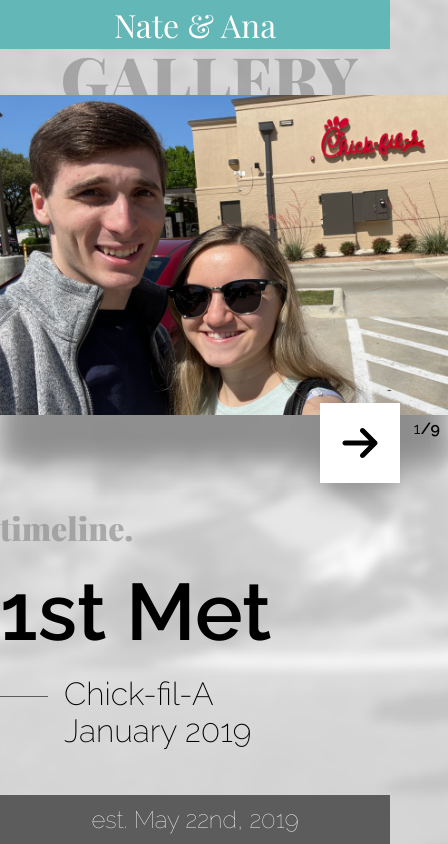
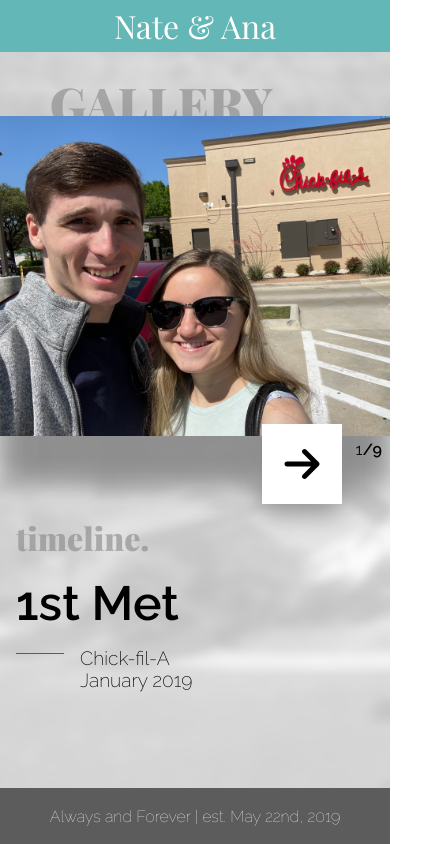
Before and after one commit to ImMythz/Proposition_Website, a React (Create React App) app: page / in a window 390 px wide. Shown: the whole page, 448 px wide, since content can reach past the window. Built offline with nearby package versions, Linux system fonts and the light colour scheme.

Commit message:
finised mobile view and responsive web design

```diff
--- a/src/App.css
+++ b/src/App.css
@@ -1,8 +1,9 @@
 .App {
-  width: 100vw;
+  width: 100%;
   height: 100vh;
   display: flex;
   flex-direction: column;
+  overflow-x: hidden;
 }
 
 .main-content-container {
@@ -11,6 +12,7 @@
   display: flex;
   flex-direction: column;
   align-items: center;
+  min-height: 700px;
 }
 
 .main-content {
@@ -21,10 +23,39 @@
   align-items: center;
   max-width: 1200px;
   min-width: none;
+  min-height: 700px;
 }
 
-@media (max-width: 1100px) {
+@media (max-width: 1150px) {
   .main-content {
     flex-direction: column-reverse;
+    justify-content: flex-end;
+    min-height: 1050px;
+  }
+  .main-content-container {
+    margin-top: 5rem;
   }
 }
+
+@media (max-width: 700px) {
+  .main-content-container {
+    margin-top: 1rem;
+  }
+  .main-content {
+    min-height: 800px;
+  }
+}
+
+@media (max-width: 500px) {
+  .App {
+    overflow-y: hidden;
+  }
+  .main-content {
+    width: 100%;
+    min-width: none;
+    min-height: 720px;
+  }
+  .main-content-container {
+    min-height: 0;
+  }
+}
--- a/src/components/Carousel/style.css
+++ b/src/components/Carousel/style.css
@@ -82,11 +82,17 @@
     margin-right: 0.5rem;
 }
 
+@media (max-width: 1150px) {
+    .carousel-container {
+        margin: 1rem 0 4rem 0;
+    }
+}
 
 @media (max-width: 700px) {
     .carousel-container {
         width: 28rem;
         height: 20rem;
+        margin: 3rem 0;
     }
     .carousel-title {
         right: 20%;
@@ -94,3 +100,16 @@
         font-size: 4rem;
     }
 }
+
+@media (max-width: 500px) {
+    .carousel-container {
+        width: 100%;
+        height: 20rem;
+        margin: 3rem 0 2rem 0;
+    }
+    .carousel-title {
+        right: 30%;
+        top: -45px;
+        font-size: 3rem;
+    }
+}
--- a/src/components/Footer/Footer.js
+++ b/src/components/Footer/Footer.js
@@ -4,7 +4,7 @@ import './style.css';
 export default function Footer(props) {
     return (
         <div className='footer-container'>
-            <a className='footer-title'><span>est.</span> May 22nd, 2019</a>
+            <a className='footer-title'>Always and Forever | <span>est.</span> May 22nd, 2019</a>
         </div>
     );
 }
--- a/src/components/Footer/style.css
+++ b/src/components/Footer/style.css
@@ -14,3 +14,22 @@
     font-weight: 100;
     font-size: 1.5rem;
 }
+
+
+@media (hover: hover) {
+    .footer-container {
+        position: fixed;
+        bottom: 0;
+        z-index: 2;
+    }
+}
+
+@media (max-width: 500px) {
+    .footer-container {
+        position: fixed;
+        bottom: 0;
+    }
+    .footer-title {
+        font-size: 1rem;
+    }
+}
--- a/src/components/InfoSection/style.css
+++ b/src/components/InfoSection/style.css
@@ -59,9 +59,11 @@
     width: 100%;
 }
 
-@media (max-width: 1100px) {
+@media (max-width: 1150px) {
     .info-container {
       width: 40rem;
+      margin: 0;
+      margin: 3rem auto;
     }
 }
 
@@ -70,3 +72,17 @@
       width: 28rem;
     }
 }
+
+@media (max-width: 500px) {
+    .info-container {
+      width: 100%;
+      margin-bottom: 1.55rem;
+      padding: 0 1rem;
+    }
+    .info-title {
+        font-size: 3rem;
+    }
+    .info-text {
+        font-size: 1.2rem;
+    }
+}
--- a/src/index.css
+++ b/src/index.css
@@ -9,9 +9,10 @@
   -webkit-font-smoothing: antialiased;
 }
 
-body {
+html {
   background-image: url(../src/images/NA-Background-Alt.png);
   background-size: cover;
+  background-repeat: no-repeat;
 }
 
 a {
```
